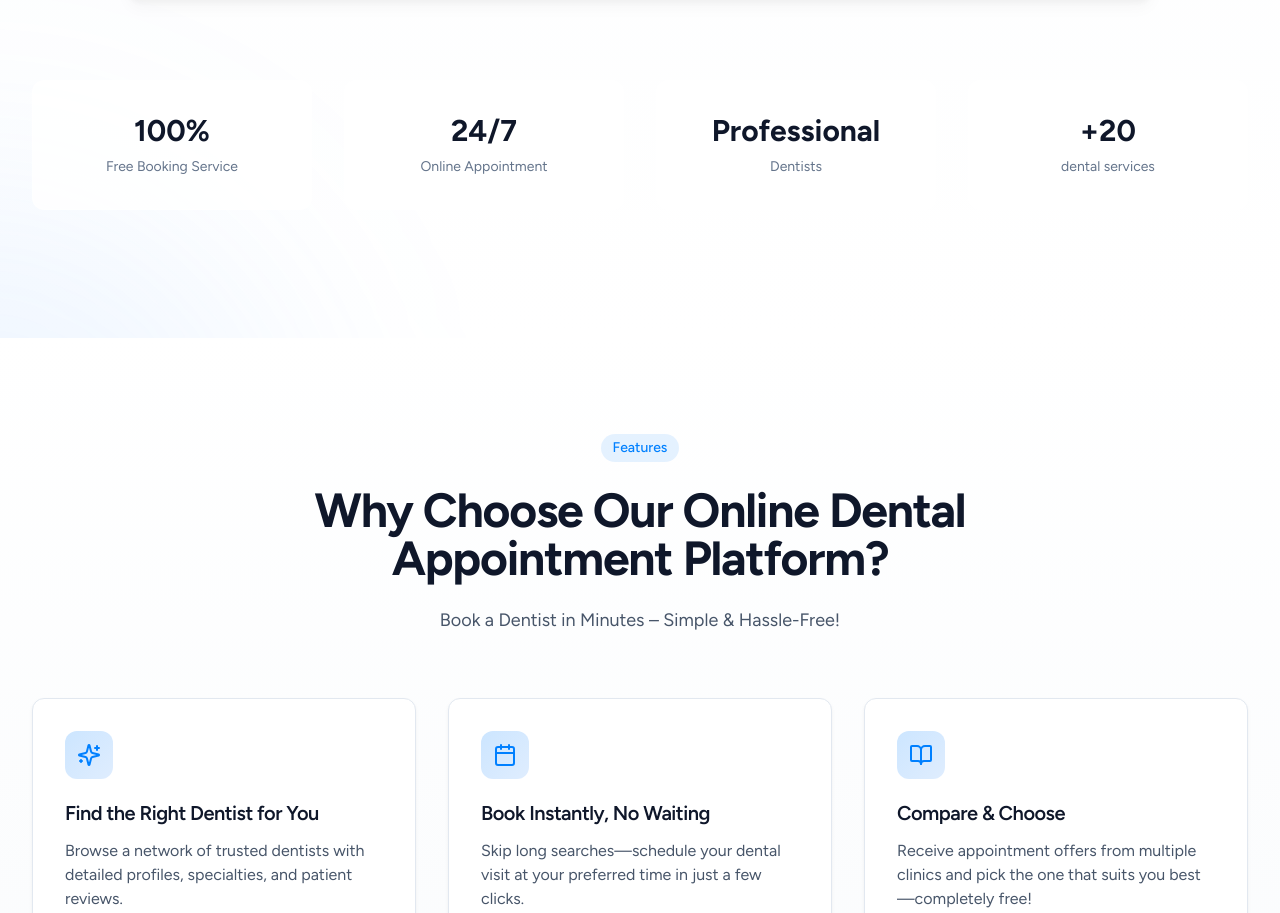
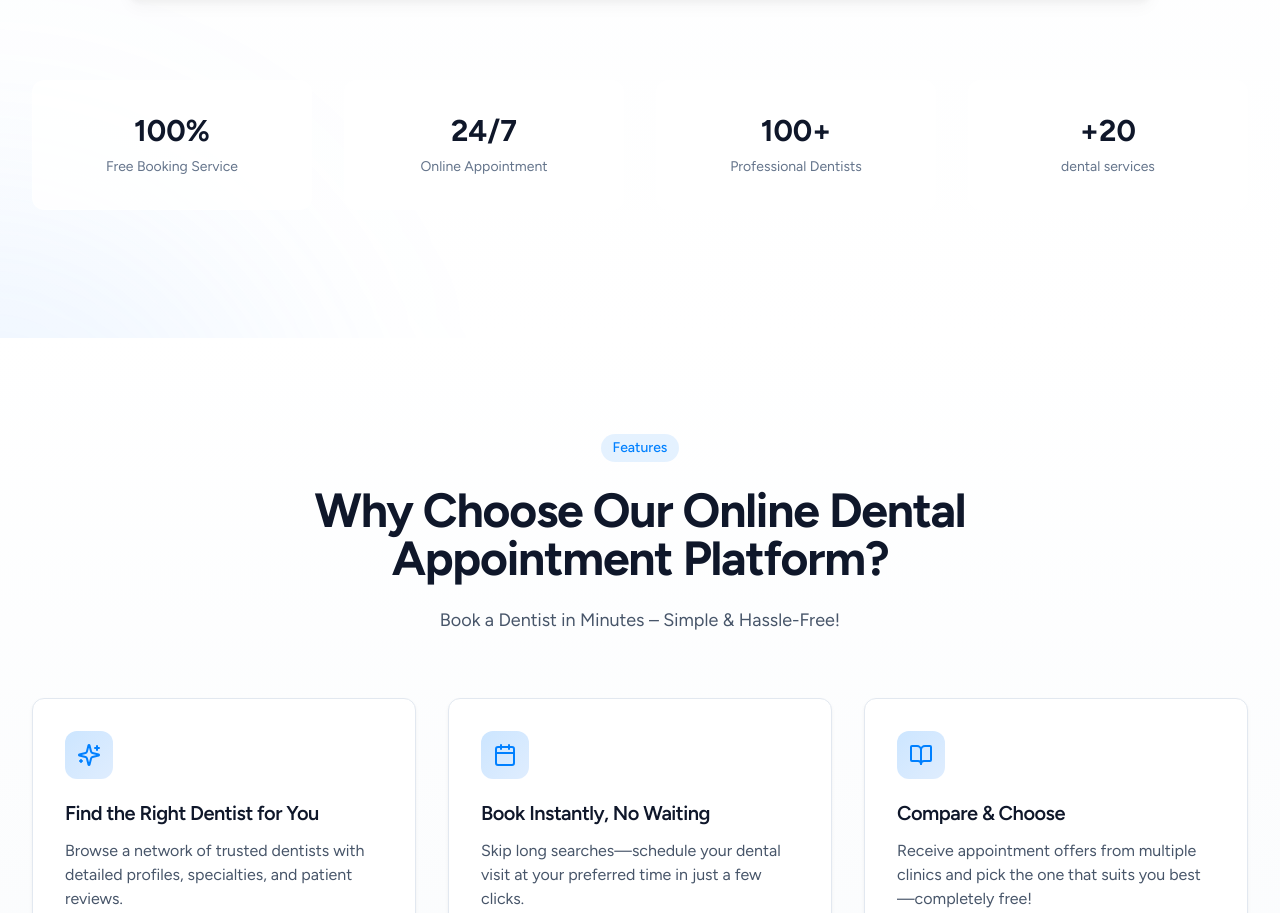
Before and after one commit to alishb94/betterzy-design-reimagined, a React (Vite) app: page / in a window 1280 px wide. Shown: the part 1475-2388 px from the top of the page. Built offline with nearby package versions, Linux system fonts and the light colour scheme.

Commit message:
Update Hero component stats
Update the labels in the Hero component's stats section.

```diff
--- a/src/components/home/Hero.tsx
+++ b/src/components/home/Hero.tsx
@@ -1,4 +1,3 @@
-
 import { useEffect, useRef } from "react";
 import { ArrowRight } from "lucide-react";
 import { CustomButton } from "@/components/ui/CustomButton";
@@ -104,7 +103,7 @@ export const Hero = () => {
           {[
             { number: "100%", label: "Free Booking Service" },
             { number: "24/7", label: "Online Appointment" },
-            { number: "Professional", label: "Dentists" },
+            { number: "100+", label: "Professional Dentists" },
             { number: "+20", label: "dental services" },
           ].map((stat, index) => (
             <div key={index} className="text-center glass-card px-6 py-8 rounded-xl hover:shadow-lg transition-all hover:-translate-y-1 duration-300">
```
